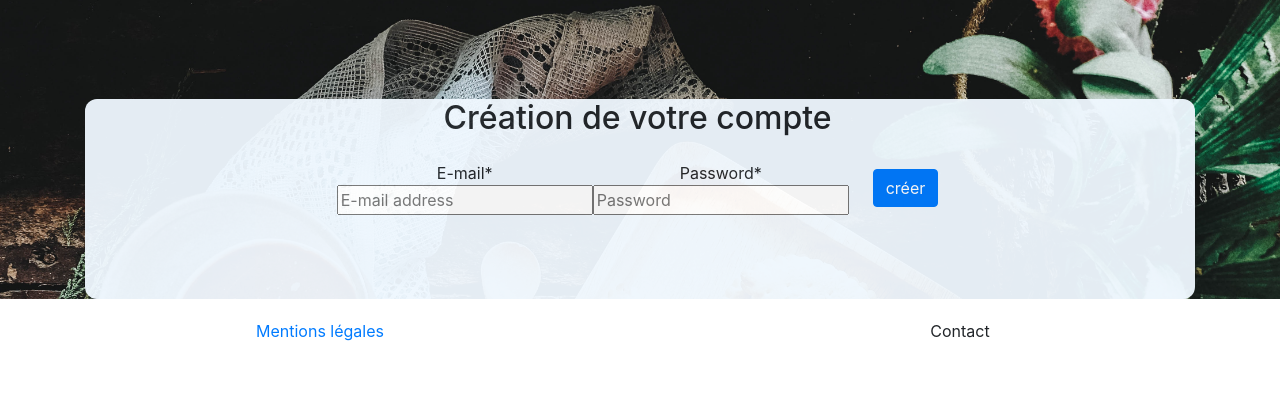
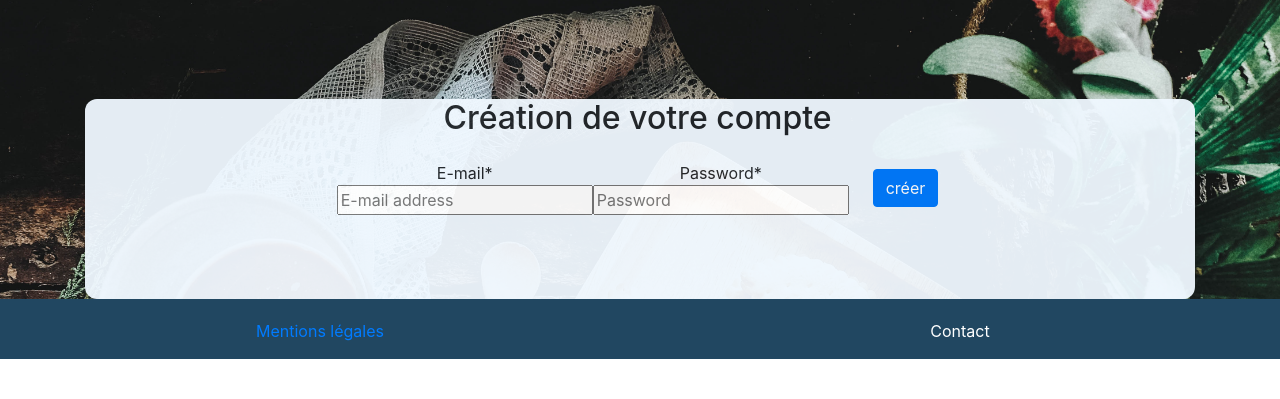
Before and after one commit to flenoir/purbeurre, a Django app: page /accounts/signup/ in a window 1280 px wide. Shown: the part 72-471 px from the top of the page. Run offline with Django 3.2, Linux system fonts and the light colour scheme; some libraries are stand-ins or nearby versions.

Commit message:
modified footer

```diff
--- a/core/static/core/custom-style.css
+++ b/core/static/core/custom-style.css
@@ -58,3 +58,14 @@ body {
     height: 10vw;
     object-fit: cover;
 }
+
+.footer {
+    position: absolute;
+    /* bottom: 0; */
+    height: 60px;
+    width: 100%;
+    padding-top:20px;
+    background-color: #214761;
+    color: #FFFFFF;
+    margin: 0 auto;
+  }
--- a/core/templates/base.html
+++ b/core/templates/base.html
@@ -78,7 +78,7 @@
             </div>
 
 
-            <div class="row" style="padding-top: 20">
+            <!-- <div class="row" style="padding-top: 20">
 
                 <div class="col-md-6">
                     <p class="text-center">  <a href="{% url 'search:mentions' %}">Mentions légales</a></p>
@@ -87,11 +87,22 @@
                     <p class="text-center">Contact</p>
                 </div>
 
-            </div>
+            </div> -->
 
 
         </div>
 
+        <footer class="row footer">
+
+            <div class="col-md-6">
+                    <p class="text-center">  <a href="{% url 'search:mentions' %}">Mentions légales</a></p>
+                </div>
+                <div class="col-md-6">
+                    <p class="text-center">Contact</p>
+            </div>
+
+
+        </footer>
 
 
 
```
